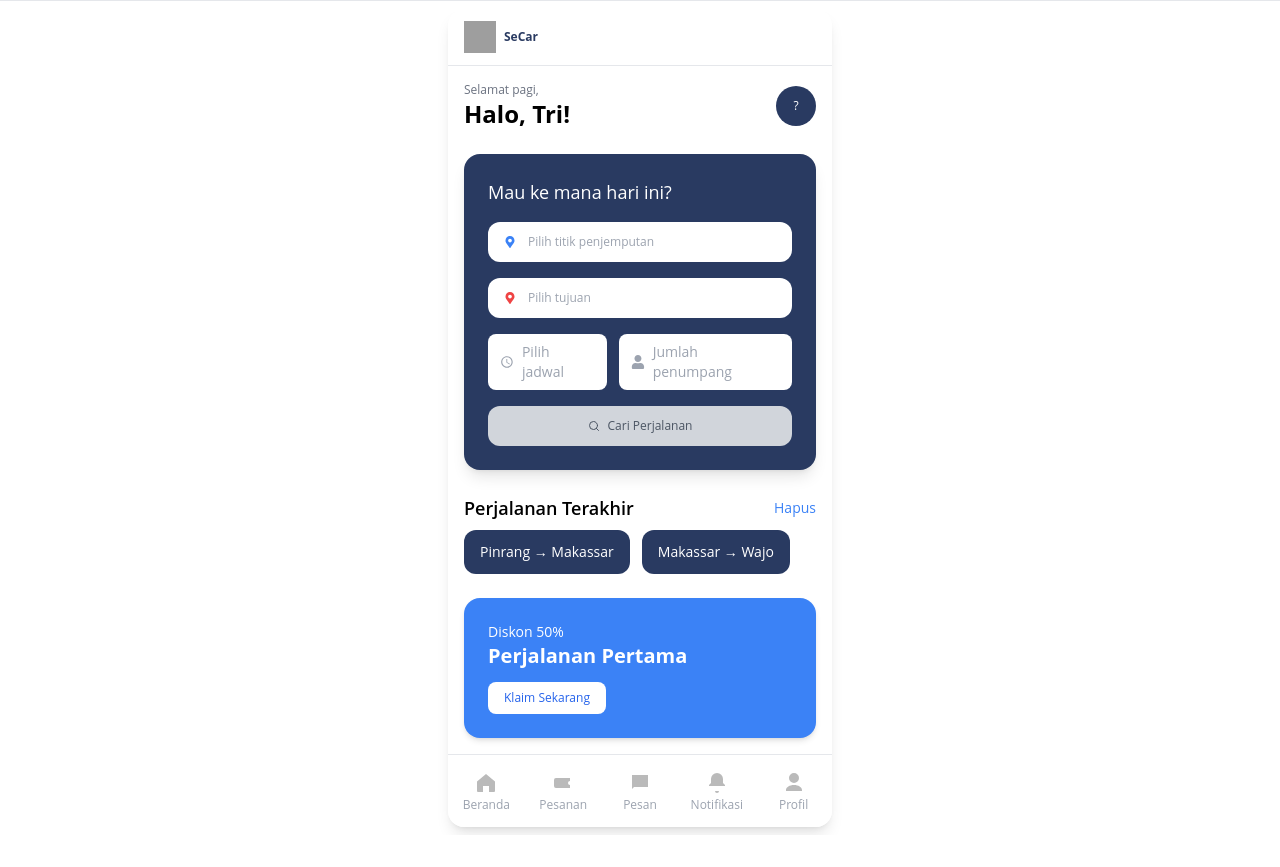
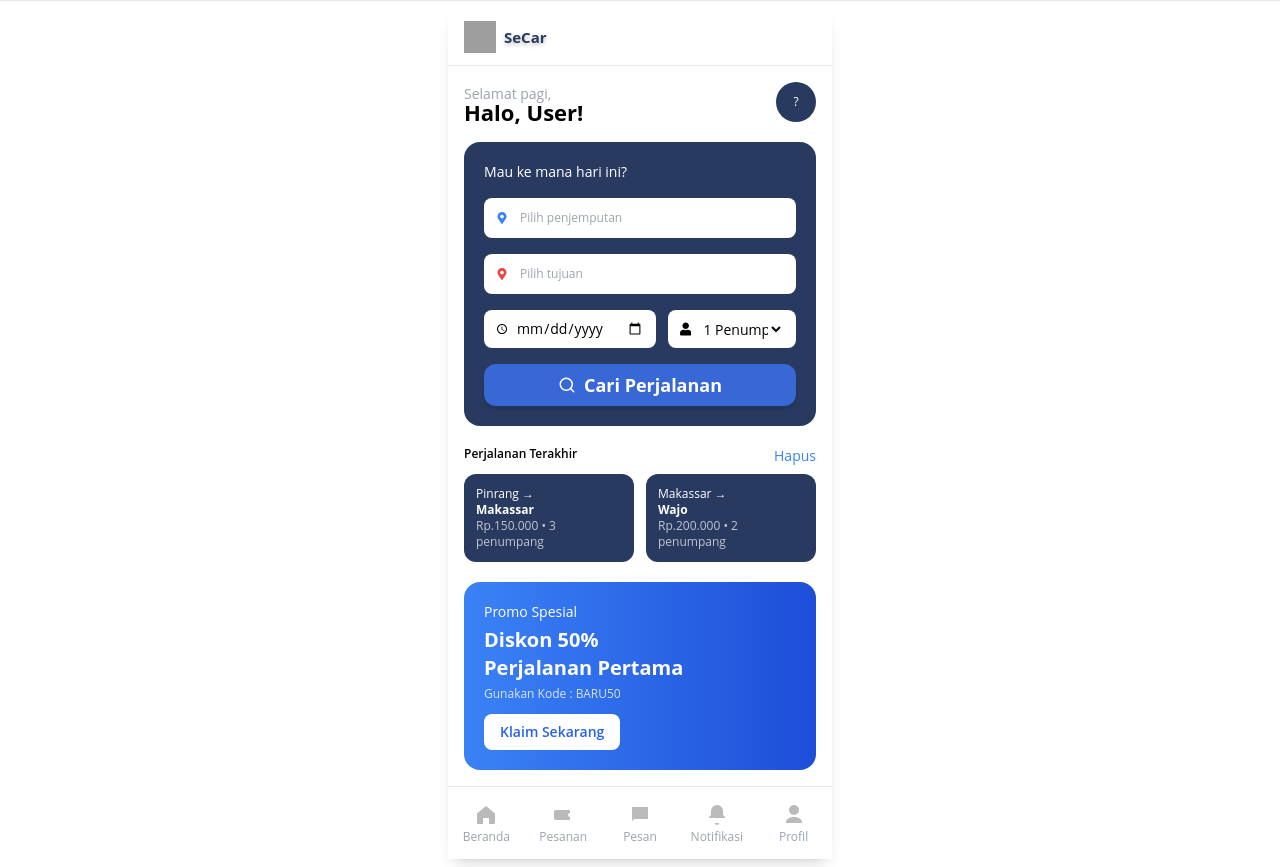
Before and after one commit to riqbals/SeCar, a React (Vite) app: page /home in a window 1280 px wide. Before the commit the page ends 835 px from the top, so only its background shows below. Built offline with nearby package versions, Linux system fonts and the light colour scheme; sample sign-in values are in the browser's storage; grey boxes are pictures that could not be loaded.

Commit message:
Beranda 1

```diff
--- a/src/layouts/MainLayout.jsx
+++ b/src/layouts/MainLayout.jsx
@@ -22,12 +22,14 @@ export default function MainLayout({ children }) {
     <div className="border-t flex justify-around items-center py-2 text-xs">
 
       {/* FRAME HP */}
-      <div className="w-full max-w-sm bg-white min-h-screen rounded-2xl shadow-lg overflow-hidden flex flex-col">
+      <div className="w-full max-w-sm bg-white min-h-screen rounded-2xl shadow-lg flex flex-col">
 
         {/* HEADER */}
         <div className="flex items-center gap-2 px-4 py-3 border-b">
           <img src={logo} alt="SeCar Logo" className="w-8 h-8" />
-          <h1 className="font-bold text-[#293A61]">SeCar</h1>
+          <h1 className="text-[15px] font-bold text-[#293A61] drop-shadow-[0_2px_2px_rgba(0,0,0,0.25)]">
+            SeCar
+          </h1>
         </div>
 
         {/* CONTENT */}
--- a/src/pages/auth/Login.jsx
+++ b/src/pages/auth/Login.jsx
@@ -23,7 +23,7 @@ export default function Login() {
 
   const handleLogin = () => {
     localStorage.setItem("isLogin", "true");
-    navigate("/");
+    navigate("/home");
   };
 
   return (
@@ -84,19 +84,41 @@ export default function Login() {
         {/* ================= PILIH ROLE ================= */}
         {tab === "daftar" && !role && (
           <>
+            {/* DRIVER */}
             <button
               onClick={() => setRole("sopir")}
-              className="flex items-center gap-2 border p-2 rounded-lg text-[24px] font-bold"
+              className={`flex items-center gap-2 border p-2 rounded-lg text-[24px] font-bold transition-all duration-200 group
+                ${
+                  role === "sopir"
+                    ? "bg-[#3868D5] text-white"
+                    : "bg-white text-gray-700 hover:bg-[#3868D5] hover:text-white"
+                }`}
             >
-              <img src={carIcon} className="w-5 h-5" />
+              <img
+                src={carIcon}
+                className={`w-5 h-5 transition-all ${
+                  role === "sopir" ? "invert brightness-0" : "group-hover:invert group-hover:brightness-0"
+                }`}
+              />
               Driver
             </button>
 
+            {/* PENUMPANG */}
             <button
               onClick={() => setRole("penumpang")}
-              className="flex items-center gap-2 border p-2 rounded-lg text-[24px] font-bold"
+              className={`flex items-center gap-2 border p-2 rounded-lg text-[24px] font-bold transition-all duration-200 group
+                ${
+                  role === "penumpang"
+                    ? "bg-[#3868D5] text-white"
+                    : "bg-white text-gray-700 hover:bg-[#3868D5] hover:text-white"
+                }`}
             >
-              <img src={userIcon} className="w-5 h-5" />
+              <img
+                src={userIcon}
+                className={`w-5 h-5 transition-all ${
+                  role === "penumpang" ? "invert brightness-0" : "group-hover:invert group-hover:brightness-0"
+                }`}
+              />
               Penumpang
             </button>
           </>
--- a/src/pages/main/Home.jsx
+++ b/src/pages/main/Home.jsx
@@ -2,18 +2,100 @@ import MainLayout from "../../layouts/MainLayout";
 import { FaMapMarkerAlt, FaUser } from "react-icons/fa";
 import { MdAccessTime } from "react-icons/md";
 import { FiSearch } from "react-icons/fi";
+import { useState, useEffect } from "react";
+import { useNavigate } from "react-router-dom";
 
 export default function Home() {
+  const navigate = useNavigate();
+
+  const [pickup, setPickup] = useState("");
+  const [destination, setDestination] = useState("");
+  const [date, setDate] = useState("");
+  const [passenger, setPassenger] = useState(1);
+  const [openDropdown, setOpenDropdown] = useState(null);
+
+  const locations = [
+    "Makassar",
+    "Pinrang",
+    "Bone",
+    "Camba",
+    "Parepare",
+    "Palopo",
+    "Barru",
+    "Maros",
+    "Toraja",
+    "Wajo"
+  ];
+
+  // PROTECT LOGIN
+  useEffect(() => {
+    const isLogin = localStorage.getItem("isLogin");
+    if (!isLogin) navigate("/login");
+  }, [navigate]);
+
+  // CLOSE DROPDOWN SAAT KLIK LUAR
+  useEffect(() => {
+    const handleClickOutside = () => setOpenDropdown(null);
+    window.addEventListener("click", handleClickOutside);
+    return () => window.removeEventListener("click", handleClickOutside);
+  }, []);
+
+  // COMPONENT DROPDOWN
+  const Dropdown = ({ value, setValue, placeholder, icon, color }) => {
+    return (
+      <div className="relative">
+        <div
+          onClick={(e) => {
+            e.stopPropagation();
+            setOpenDropdown(openDropdown === placeholder ? null : placeholder);
+          }}
+          className="flex items-center bg-white px-3 py-3 rounded-lg gap-3 cursor-pointer"
+        >
+          <span className={color}>{icon}</span>
+
+          <span className={`flex-1 ${value ? "text-black" : "text-gray-400"}`}>
+            {value || placeholder}
+          </span>
+
+          <span
+            className={`transition-transform ${
+              openDropdown === placeholder ? "rotate-180" : ""
+            }`}
+          >
+            ▼
+          </span>
+        </div>
+
+        {openDropdown === placeholder && (
+          <div className="absolute z-50 mt-2 w-full bg-white text-black rounded-xl shadow-lg max-h-48 overflow-y-auto">
+            {locations.map((loc, i) => (
+              <div
+                key={i}
+                onClick={(e) => {
+                  e.stopPropagation();
+                  setValue(loc);
+                  setOpenDropdown(null);
+                }}
+                className="px-4 py-3 hover:bg-blue-100 cursor-pointer"
+              >
+                {loc}
+              </div>
+            ))}
+          </div>
+        )}
+      </div>
+    );
+  };
+
   return (
     <MainLayout>
+      <div className="flex flex-col gap-5">
 
-      <div className="flex flex-col gap-6">
-
-        {/* Header */}
+        {/* HEADER */}
         <div className="flex justify-between items-center">
           <div>
-            <p className="text-gray-500">Selamat pagi,</p>
-            <h2 className="text-2xl font-bold">Halo, Tri!</h2>
+            <p className="text-gray-400 text-sm">Selamat pagi,</p>
+            <h2 className="text-[22px] font-bold">Halo, User!</h2>
           </div>
 
           <div className="bg-[#293A61] text-white w-10 h-10 flex items-center justify-center rounded-full">
@@ -21,77 +103,115 @@ export default function Home() {
           </div>
         </div>
 
-        <div className="bg-[#293A61] text-white p-6 rounded-2xl shadow-lg flex flex-col gap-4 max-w-xl">
+        {/* CARD SEARCH */}
+        <div className="bg-[#293A61] text-white p-5 rounded-2xl flex flex-col gap-4">
 
-  <p className="text-lg">Mau ke mana hari ini?</p>
+          <p className="text-sm">Mau ke mana hari ini?</p>
 
-  {/* Titik Penjemputan */}
-  <div className="flex items-center bg-white text-gray-400 px-4 py-3 rounded-xl gap-3">
-    <FaMapMarkerAlt className="text-blue-500" />
-    <span>Pilih titik penjemputan</span>
+          {/* PENJEMPUTAN */}
+          <Dropdown
+            value={pickup}
+            setValue={setPickup}
+            placeholder="Pilih penjemputan"
+            icon={<FaMapMarkerAlt />}
+            color="text-blue-500"
+          />
+
+          {/* TUJUAN */}
+          <Dropdown
+            value={destination}
+            setValue={setDestination}
+            placeholder="Pilih tujuan"
+            icon={<FaMapMarkerAlt />}
+            color="text-red-500"
+          />
+
+          {/* JADWAL + PENUMPANG */}
+          <div className="flex gap-3">
+
+            {/* DATE */}
+            <div className="flex items-center gap-2 bg-white text-black px-3 py-2 rounded-lg text-sm flex-1">
+              <MdAccessTime />
+
+              <input
+                type="date"
+                value={date}
+                onChange={(e) => setDate(e.target.value)}
+                className="w-full outline-none bg-transparent"
+              />
             </div>
 
-  {/* Tujuan */}
-  <div className="flex items-center bg-white text-gray-400 px-4 py-3 rounded-xl gap-3">
-    <FaMapMarkerAlt className="text-red-500" />
-    <span>Pilih tujuan</span>
-  </div>
+            {/* PENUMPANG */}
+            <div className="flex items-center gap-2 bg-white text-black px-3 py-2 rounded-lg text-sm flex-1">
+              <FaUser />
 
-  {/* Jadwal & Penumpang */}
-  <div className="flex gap-3">
-
-    <div className="flex items-center gap-2 bg-white text-gray-400 px-3 py-2 rounded-lg text-sm">
-      <MdAccessTime />
-      Pilih jadwal
-    </div>
-
-    <div className="flex items-center gap-2 bg-white text-gray-400 px-3 py-2 rounded-lg text-sm">
-      <FaUser />
-      Jumlah penumpang
+              <select
+                value={passenger}
+                onChange={(e) => setPassenger(e.target.value)}
+                className="w-full outline-none bg-transparent"
+              >
+                {[1,2,3,4,5,6,7,8].map((num) => (
+                  <option key={num} value={num}>
+                    {num} Penumpang
+                  </option>
+                ))}
+              </select>
             </div>
 
           </div>
 
-  {/* Button */}
-  <button className="bg-gray-300 text-gray-600 py-3 rounded-xl flex items-center justify-center gap-2 cursor-not-allowed">
+          {/* BUTTON */}
+          <button
+            className="bg-[#3868D5] py-3 rounded-xl flex items-center justify-center gap-2 font-bold text-[18px] shadow-md"
+          >
             <FiSearch />
             Cari Perjalanan
           </button>
 
         </div>
 
-        {/* Perjalanan Terakhir */}
+        {/* PERJALANAN TERAKHIR */}
         <div>
-          <div className="flex justify-between items-center mb-2">
-            <h3 className="font-semibold text-lg">Perjalanan Terakhir</h3>
-            <p className="text-blue-500 text-sm cursor-pointer">Hapus</p>
+          <div className="flex justify-between">
+            <h3 className="font-semibold">Perjalanan Terakhir</h3>
+            <span className="text-blue-500 text-sm cursor-pointer">Hapus</span>
           </div>
 
-          <div className="flex gap-3">
+          <div className="flex gap-3 mt-2 overflow-x-auto">
 
-            <div className="bg-[#293A61] text-white px-4 py-3 rounded-xl text-sm">
-              Pinrang → Makassar
+            <div className="bg-[#293A61] text-white p-3 rounded-xl min-w-[140px]">
+              <p>Pinrang →</p>
+              <p className="font-bold">Makassar</p>
+              <p className="text-xs opacity-70">Rp.150.000 • 3 penumpang</p>
             </div>
 
-            <div className="bg-[#293A61] text-white px-4 py-3 rounded-xl text-sm">
-              Makassar → Wajo
+            <div className="bg-[#293A61] text-white p-3 rounded-xl min-w-[140px]">
+              <p>Makassar →</p>
+              <p className="font-bold">Wajo</p>
+              <p className="text-xs opacity-70">Rp.200.000 • 2 penumpang</p>
             </div>
 
           </div>
         </div>
 
-        {/* Promo */}
-        <div className="bg-blue-500 text-white p-6 rounded-2xl shadow-md max-w-xl">
-          <p className="text-sm">Diskon 50%</p>
-          <h3 className="text-xl font-bold">Perjalanan Pertama</h3>
+        {/* PROMO */}
+        <div className="bg-gradient-to-r from-blue-500 to-blue-700 text-white p-5 rounded-2xl">
+          <p className="text-sm">Promo Spesial</p>
 
-          <button className="mt-3 bg-white text-blue-600 px-4 py-2 rounded-lg">
+          <h3 className="text-xl font-bold mt-1">
+            Diskon 50%<br />Perjalanan Pertama
+          </h3>
+
+          <p className="text-xs mt-1 opacity-80">
+            Gunakan Kode : BARU50
+          </p>
+
+          <button className="mt-3 bg-white text-blue-600 px-4 py-2 rounded-lg text-sm font-semibold">
             Klaim Sekarang
           </button>
         </div>
 
       </div>
-
     </MainLayout>
   );
 }
--- a/src/routes/index.jsx
+++ b/src/routes/index.jsx
@@ -1,4 +1,5 @@
 import { BrowserRouter, Routes, Route } from "react-router-dom";
+
 import Login from "../pages/auth/Login";
 import Home from "../pages/main/Home";
 
@@ -7,6 +8,7 @@ export default function AppRoutes() {
     <BrowserRouter>
       <Routes>
         <Route path="/" element={<Login />} />
+        <Route path="/login" element={<Login />} />
         <Route path="/home" element={<Home />} />
       </Routes>
     </BrowserRouter>
```
Lines whose indentation alone changed are shown as unchanged.
